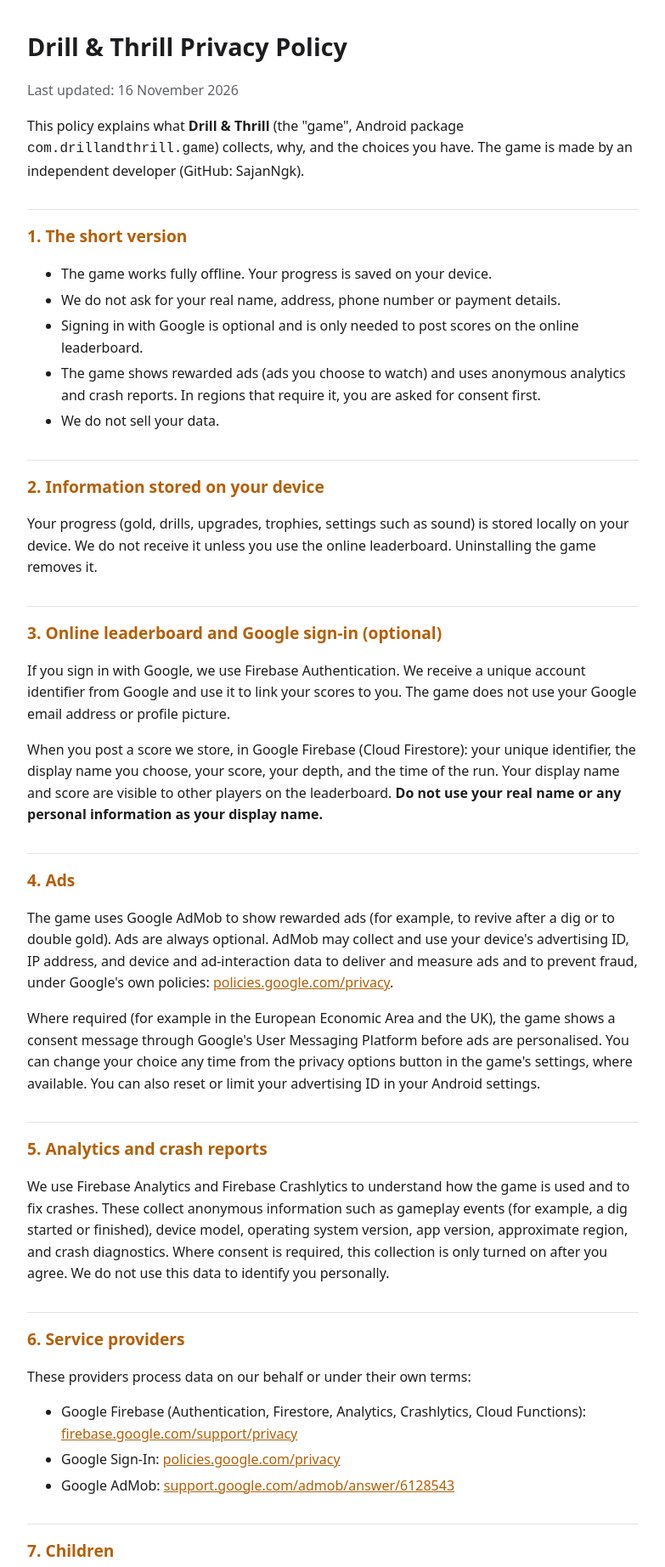
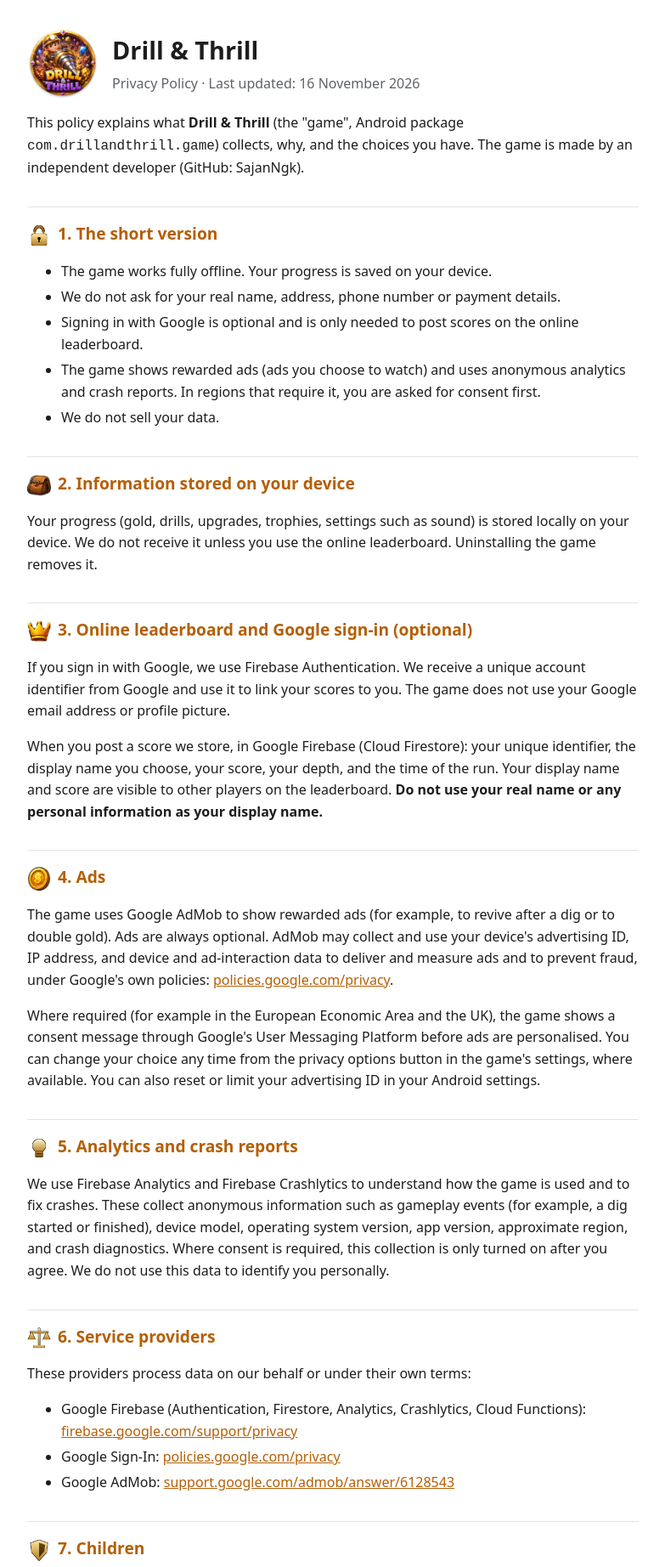
Before and after one commit to SajanNgk/drill-and-thrill-privacy, a plain HTML site: page index.html in a window 1280 px wide. Shown: the top 1844 px of the page at 85% size, without its empty margins (248-1031 px from the left). Drawn offline with Linux system fonts and the light colour scheme.

Commit message:
Add app logo and section icons

```diff
--- a/index.html
+++ b/index.html
@@ -3,6 +3,8 @@
 <head>
 <meta charset="utf-8">
 <meta name="viewport" content="width=device-width, initial-scale=1">
+<link rel="icon" type="image/png" href="img/app-icon.png">
+<link rel="apple-touch-icon" href="img/app-icon.png">
 <title>Drill &amp; Thrill Privacy Policy</title>
 <style>
   :root { --bg:#fff; --fg:#1d1d1f; --muted:#5f6368; --accent:#b45f06; --line:#e3e3e3; }
@@ -14,16 +16,18 @@
   .muted { color:var(--muted); }
   a { color:var(--accent); }
   li { margin:.3rem 0; }
+  header { display:flex; align-items:center; gap:16px; margin-bottom:8px; }
+  header img { width:84px; height:84px; border-radius:50%; flex:none; }
+  h2 img { width:28px; height:28px; vertical-align:middle; margin-right:8px; object-fit:contain; }
 </style>
 </head>
 <body>
 <main>
-<h1>Drill &amp; Thrill Privacy Policy</h1>
-<p class="muted">Last updated: 16 November 2026</p>
+<header><img src="img/app-icon.png" alt="Drill &amp; Thrill app icon"><div><h1>Drill &amp; Thrill</h1><div class="muted">Privacy Policy &middot; Last updated: 16 November 2026</div></div></header>
 
 <p>This policy explains what <strong>Drill &amp; Thrill</strong> (the "game", Android package <code>com.drillandthrill.game</code>) collects, why, and the choices you have. The game is made by an independent developer (GitHub: SajanNgk).</p>
 
-<h2>1. The short version</h2>
+<h2><img src="img/lock.png" alt="">1. The short version</h2>
 <ul>
   <li>The game works fully offline. Your progress is saved on your device.</li>
   <li>We do not ask for your real name, address, phone number or payment details.</li>
@@ -32,21 +36,21 @@
   <li>We do not sell your data.</li>
 </ul>
 
-<h2>2. Information stored on your device</h2>
+<h2><img src="img/inventory.png" alt="">2. Information stored on your device</h2>
 <p>Your progress (gold, drills, upgrades, trophies, settings such as sound) is stored locally on your device. We do not receive it unless you use the online leaderboard. Uninstalling the game removes it.</p>
 
-<h2>3. Online leaderboard and Google sign-in (optional)</h2>
+<h2><img src="img/crown.png" alt="">3. Online leaderboard and Google sign-in (optional)</h2>
 <p>If you sign in with Google, we use Firebase Authentication. We receive a unique account identifier from Google and use it to link your scores to you. The game does not use your Google email address or profile picture.</p>
 <p>When you post a score we store, in Google Firebase (Cloud Firestore): your unique identifier, the display name you choose, your score, your depth, and the time of the run. Your display name and score are visible to other players on the leaderboard. <strong>Do not use your real name or any personal information as your display name.</strong></p>
 
-<h2>4. Ads</h2>
+<h2><img src="img/coin.png" alt="">4. Ads</h2>
 <p>The game uses Google AdMob to show rewarded ads (for example, to revive after a dig or to double gold). Ads are always optional. AdMob may collect and use your device's advertising ID, IP address, and device and ad-interaction data to deliver and measure ads and to prevent fraud, under Google's own policies: <a href="https://policies.google.com/privacy">policies.google.com/privacy</a>.</p>
 <p>Where required (for example in the European Economic Area and the UK), the game shows a consent message through Google's User Messaging Platform before ads are personalised. You can change your choice any time from the privacy options button in the game's settings, where available. You can also reset or limit your advertising ID in your Android settings.</p>
 
-<h2>5. Analytics and crash reports</h2>
+<h2><img src="img/lamp.png" alt="">5. Analytics and crash reports</h2>
 <p>We use Firebase Analytics and Firebase Crashlytics to understand how the game is used and to fix crashes. These collect anonymous information such as gameplay events (for example, a dig started or finished), device model, operating system version, app version, approximate region, and crash diagnostics. Where consent is required, this collection is only turned on after you agree. We do not use this data to identify you personally.</p>
 
-<h2>6. Service providers</h2>
+<h2><img src="img/market.png" alt="">6. Service providers</h2>
 <p>These providers process data on our behalf or under their own terms:</p>
 <ul>
   <li>Google Firebase (Authentication, Firestore, Analytics, Crashlytics, Cloud Functions): <a href="https://firebase.google.com/support/privacy">firebase.google.com/support/privacy</a></li>
@@ -54,22 +58,22 @@
   <li>Google AdMob: <a href="https://support.google.com/admob/answer/6128543">support.google.com/admob/answer/6128543</a></li>
 </ul>
 
-<h2>7. Children</h2>
+<h2><img src="img/shield.png" alt="">7. Children</h2>
 <p>The game is not directed at children under 13 (or under the minimum age in your country), and we do not knowingly collect personal information from them. If you believe a child has provided information, please contact us and we will delete it.</p>
 
-<h2>8. Retention and deletion</h2>
+<h2><img src="img/wrench.png" alt="">8. Retention and deletion</h2>
 <p>Leaderboard entries are kept while the leaderboard is in use. To have your leaderboard entry and account identifier deleted, open an issue at the link below (do not post private details publicly; ask for a private contact method and we will reply). Analytics and crash data are retained by Firebase for its standard retention period.</p>
 
-<h2>9. Your rights</h2>
+<h2><img src="img/trophy.png" alt="">9. Your rights</h2>
 <p>Depending on where you live (for example under the GDPR or the CCPA), you may have the right to access, correct, delete or restrict the use of your data, to withdraw consent, and to complain to your data protection authority. Contact us using the details below.</p>
 
-<h2>10. Security</h2>
+<h2><img src="img/lock.png" alt="">10. Security</h2>
 <p>Data is sent to Firebase over encrypted connections. No method of storage or transmission is perfectly secure, so we cannot guarantee absolute security.</p>
 
-<h2>11. Changes to this policy</h2>
+<h2><img src="img/settings.png" alt="">11. Changes to this policy</h2>
 <p>We may update this policy. The date at the top shows the latest version. Material changes will be reflected here.</p>
 
-<h2>12. Contact</h2>
+<h2><img src="img/market.png" alt="">12. Contact</h2>
 <p>Questions or requests: open an issue at <a href="https://github.com/SajanNgk/drill-and-thrill-privacy/issues">github.com/SajanNgk/drill-and-thrill-privacy/issues</a>.</p>
 </main>
 </body>
```
Also changed, not shown: img/app-icon.png (added), img/coin.png (added), img/crown.png (added), img/inventory.png (added), img/lamp.png (added), img/lock.png (added), img/market.png (added), img/settings.png (added), img/shield.png (added), img/trophy.png (added), img/wrench.png (added).
